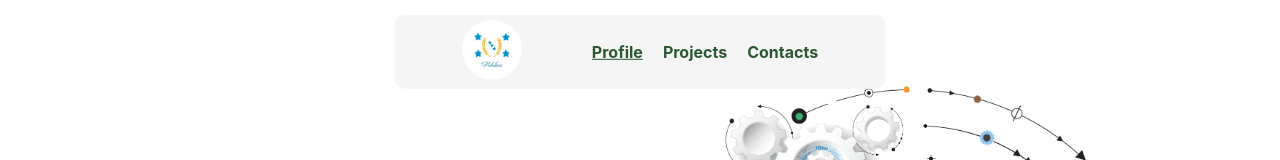
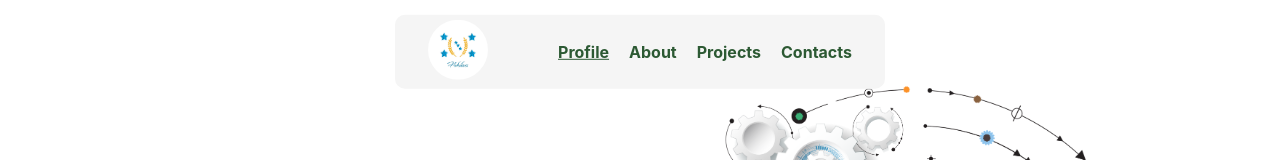
Before and after one commit to hakichris/Christian-portfolio, a React (Create React App) app: page / in a window 1280 px wide. Shown: the top 160 px of the page. Built offline with nearby package versions, Linux system fonts and the light colour scheme.

Commit message:
Update navbar.css

```diff
--- a/src/components/navbar.jsx
+++ b/src/components/navbar.jsx
@@ -28,6 +28,17 @@ const Navbar = () => (
           style={({ isActive }) => (isActive
             ? { textDecoration: 'underline' }
             : { textDecoration: 'none' })}
+          to="/About"
+        >
+          About
+        </NavLink>
+      </li>
+      <li>
+        <NavLink
+          className="navlink"
+          style={({ isActive }) => (isActive
+            ? { textDecoration: 'underline' }
+            : { textDecoration: 'none' })}
           to="/Project"
         >
           Projects
```
